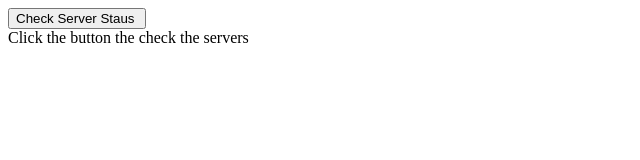
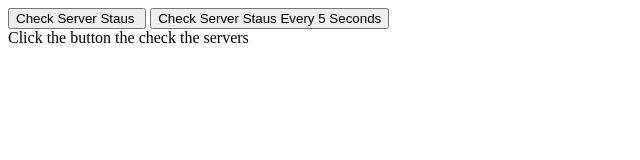
Before and after one commit to DragonBornCafe/OriginServerChecker, a website: page index.html in a window 1280 px wide. Shown: the whole page, without its empty margins (0-640 px from the left). Drawn offline with Linux system fonts and the light colour scheme.

Commit message:
Add files via upload

```diff
--- a/index.html
+++ b/index.html
@@ -4,6 +4,7 @@
     </head>
     <body>
 		<input id="clickMe" type="button" value="Check Server Staus " onclick="buttonClick();" />
+		<input id="clickMe" type="button" value="Check Server Staus Every 5 Seconds" onclick="buttonClickAuto();" />
 		<div id="ServerStaus">Click the button the check the servers</div>
         <script language="javascript" type="text/javascript">
 			var wsUri = "ws://origin-server-checker.herokuapp.com/";
@@ -11,6 +12,11 @@
 			function buttonClick() {
 				init();
 				setTimeout(function() { init(); }, 50);
+			}
+			function buttonClickAuto() {
+				setInterval(function(){
+					buttonClick();
+				},5000);
 			}
 			function init()
 				{
```
